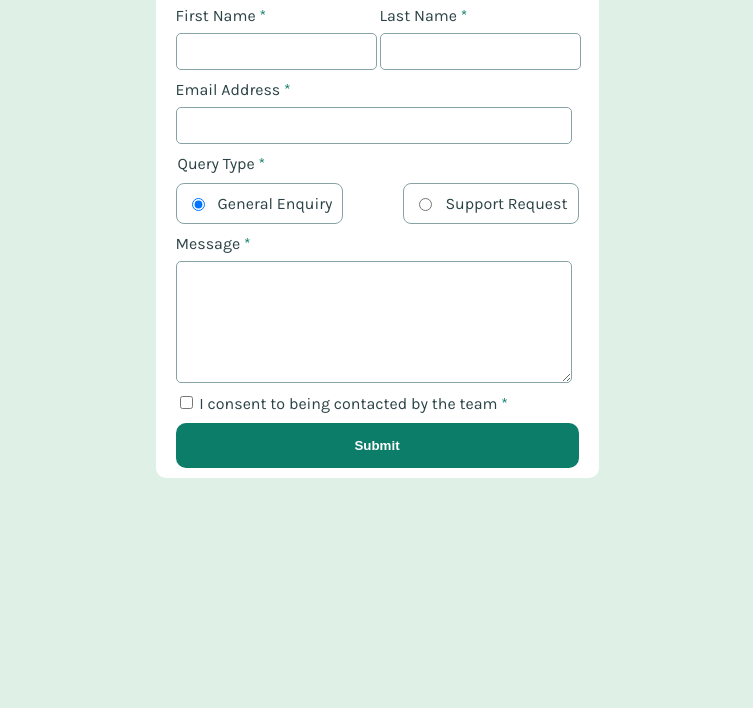
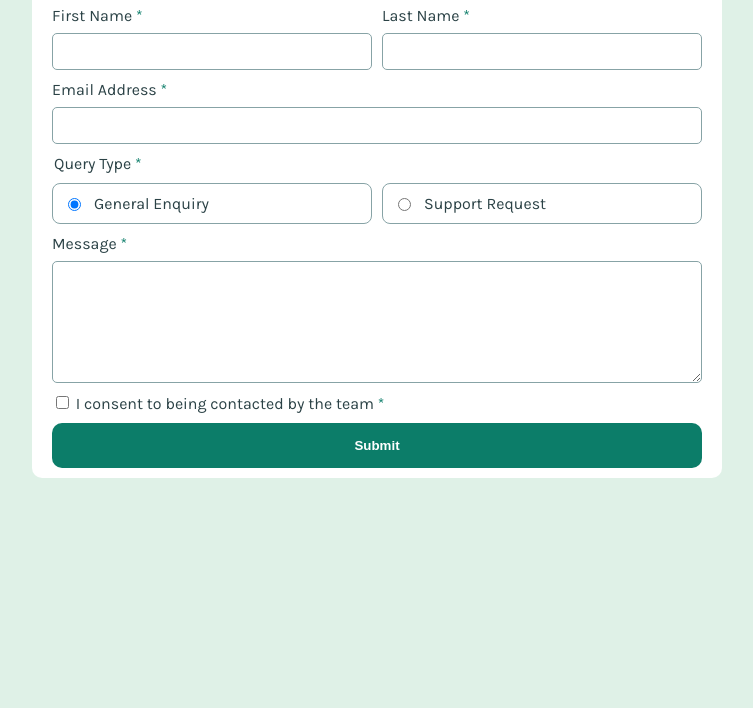
Before and after one commit to 0300hrs/contact-form-main, a plain HTML site: page index.html in a window 1280 px wide. Shown: the part 92-800 px from the top of the page, without its empty margins (263-1016 px from the left). Drawn offline with Linux system fonts and the light colour scheme.

Commit message:
Update style.css

```diff
--- a/style.css
+++ b/style.css
@@ -49,12 +49,14 @@ body {
       border: 1px solid var(--Grey-medium);
       display: block;
       border-radius: 5px;
-      width: 93%;
       padding: 10px;
     }
     input:hover,
     textarea:hover {
       box-shadow: 0px 2px 2px var(--Grey-medium);
+    }
+    input:focus {
+      border: 2px solid red;
     }
   }
 
@@ -63,7 +65,7 @@ body {
   }
 
   button {
-    background: var(--Green-medium);
+    background-color: var(--Green-medium);
     border: none;
     padding: 15px;
     color: var(--White);
@@ -71,11 +73,15 @@ body {
     border-radius: 10px;
     cursor: pointer;
     outline: none;
+    transition: all 0.3s ease-in-out;
+  }
+  button:hover {
+    background-color: var(--Grey-medium);
   }
 }
 
 .double {
-  display: flex;
+  display: grid;
   flex-direction: column;
   gap: 5px;
 }
@@ -128,17 +134,17 @@ body {
 
 @media (min-width: 1250px) {
   .container {
-    max-width: 650px;
+    min-width: 650px;
     height: max-content;
   }
-  .double {
-    flex-direction: row !important;
-    justify-content: space-between;
+  form {
     .input-part {
-      width: 50%;
-      input {
-        width: 90%;
-      }
+      display: grid;
+      grid-template-rows: auto;
     }
   }
+  .double {
+    grid-template-columns: 1fr 1fr;
+    gap: 10px;
+  }
 }
```
